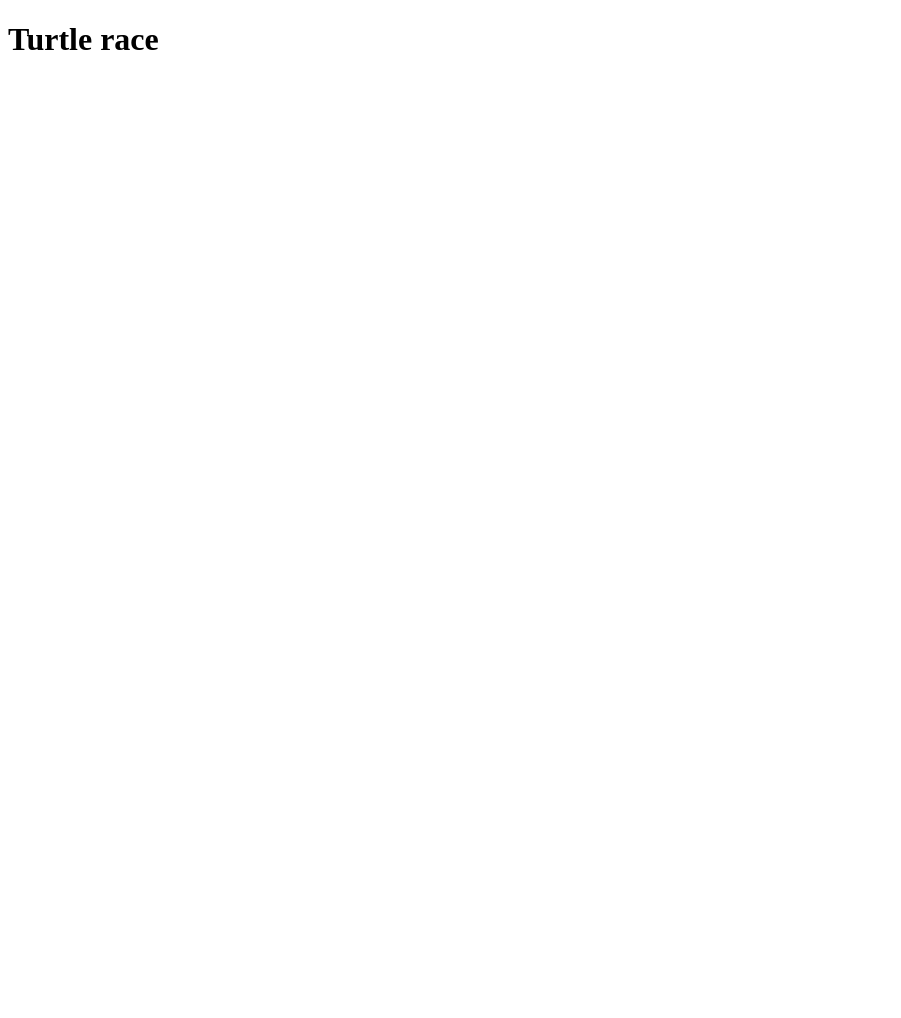
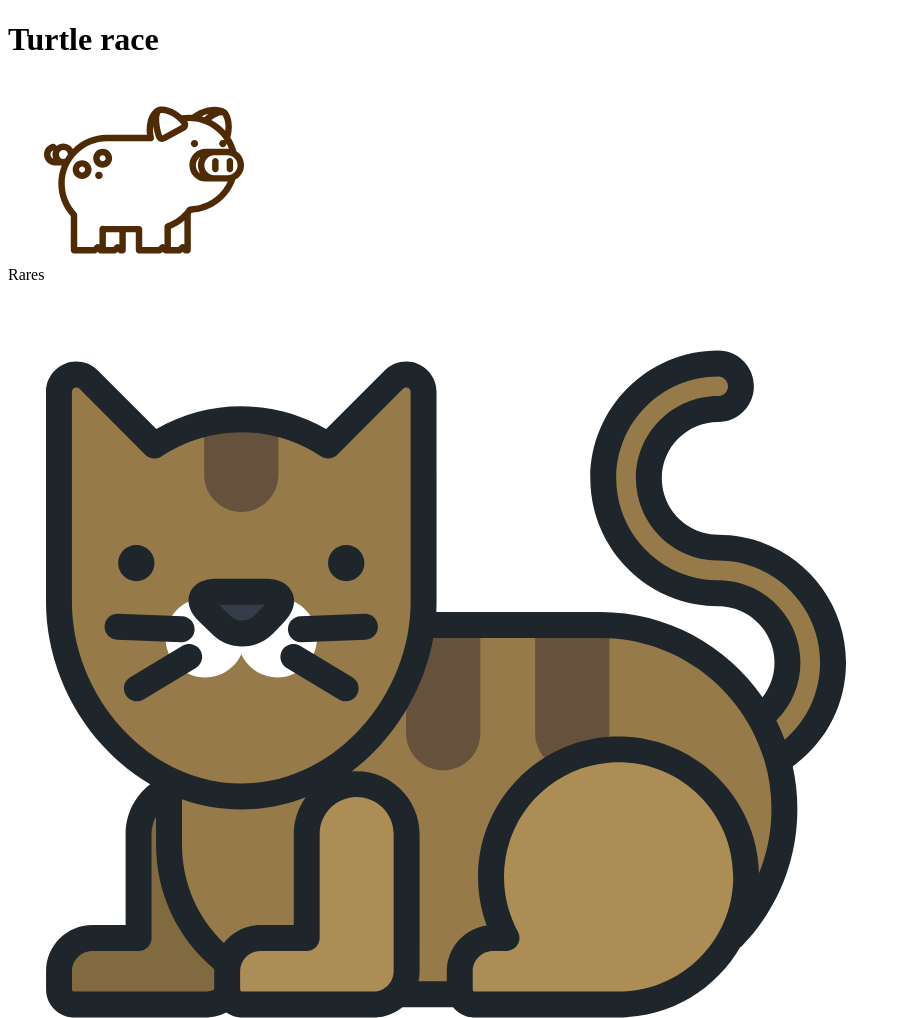
Before and after one commit to RaresGherasim/Workshop-SIIT, a plain HTML site: page index.html in a window 1280 px wide. Shown: the top 1018 px of the page, without its empty margins (0-901 px from the left). Before the commit the page ends 800 px from the top, so only its background shows below. Drawn offline with Linux system fonts and the light colour scheme.

Commit message:
functie afisare

```diff
--- a/index.html
+++ b/index.html
@@ -5,10 +5,15 @@
     <meta name="viewport" content="width=device-width, initial-scale=1.0">
     <title>Turtle race</title>
     <script src="player.class.js" defer></script>
+    <script src="player-view.js" defer></script>
     <script src="main.js" defer></script>
 
 </head>
 <body>
-    <h1>Turtle race</h1>
+    <div>
+        <h1>Turtle race</h1>
+    </div>
+
+
 </body>
 </html>
--- a/main.js
+++ b/main.js
@@ -1,9 +1,10 @@
 console.log(`the game begins`);
 
 let players = [];
-players.push( new Player("Rares", "pig.jpg") );
-players.push( new Player("Diana", "cat.jpg") );
-players.push( new Player("Adi", "dog.jpg") );
+const player1 = new Player("pig.svg","Rares");
+players.push( new Player("pig.svg","Rares") );
+players.push( new Player("cat.svg","Diana") );
+players.push( new Player("giraffe.svg", "Adi") );
 
 
 function randomNum (maxValue = 10){
@@ -17,3 +18,4 @@ function movePlayer(player) {
 function newRound(){
     players.forEach(player => player.move() )
 }
+players.forEach(player => drawPlayer(player));
--- a/player-view.js
+++ b/player-view.js
@@ -1,9 +1,16 @@
+const parentElem = document.querySelector('div')
+
 function drawPlayer(player){
     const drawDiv = document.createElement('div');
-    parentElem.appeend(drawDiv);
+    parentElem.append(drawDiv);
     const picDraw = document.createElement('img');
+    const spanDraw = document.createElement('span');
+    const path = `pics/${player.image}`;
+    spanDraw.textContent = player.name;
+    picDraw.src=path;
+    drawDiv.append(spanDraw);
     drawDiv.append(picDraw);
-    const spanDraw = document.createElement('span');
-    drawDiv.append(spanDraw);
-    spanDraw.value = this.name
+    console.log(player.name);
+
+    console.log(path);
 }
```
Also changed, not shown: style.css (added).
